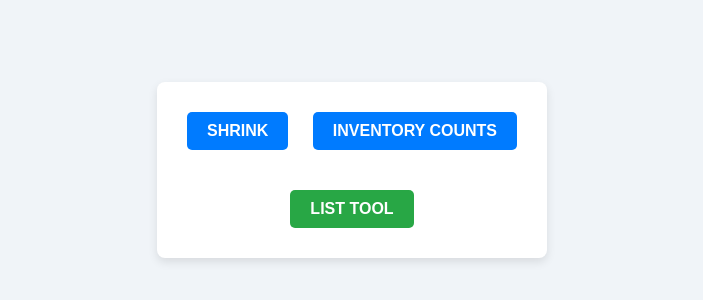
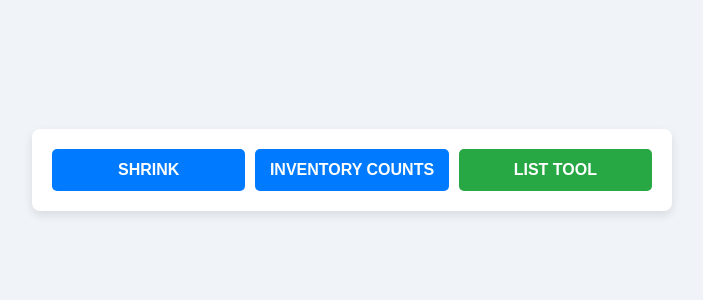
Before and after one commit to KarshBa/HGC_USER_DASH, a plain HTML site: page index.html in a window 1280 px wide. Shown: the part 230-530 px from the top of the page, without its empty margins (288-991 px from the left). Drawn offline with Linux system fonts and the light colour scheme.

Commit message:
Update index.html

```diff
--- a/index.html
+++ b/index.html
@@ -1,8 +1,8 @@
 <!DOCTYPE html>
 <html lang="en">
 <head>
-    <meta charset="UTF-8">
-    <meta name="viewport" content="width=device-width, initial-scale=1.0">
+  <meta charset="UTF-8"/>
+  <meta name="viewport" content="width=device-width, initial-scale=1.0"/>
   <title>Shrink and Inventory</title>
   <style>
     body {
@@ -16,17 +16,22 @@
     }
 
     .dashboard {
-            text-align: center;
+      display: grid;
+      grid-template-columns: repeat(3, 1fr);
+      gap: 10px;
+      background: white;
       padding: 20px;
-            background: white;
       border-radius: 8px;
       box-shadow: 0 4px 10px rgba(0, 0, 0, 0.1);
+      width: 100%;
+      max-width: 600px;
     }
 
     .button {
-            display: inline-block;
-            margin: 10px;
-            padding: 10px 20px;
+      display: block;
+      width: 100%;
+      padding: 12px 0;
+      text-align: center;
       text-decoration: none;
       color: white;
       background-color: #007bff;
@@ -34,7 +39,6 @@
       border-radius: 5px;
       transition: background-color 0.3s ease;
     }
-
     .button:hover {
       background-color: #0056b3;
     }
@@ -53,11 +57,7 @@
   <div class="dashboard">
     <a href="https://inventory-app-bxr3.onrender.com/user.html" class="button">SHRINK</a>
     <a href="https://inventory-counts.onrender.com/user.html" class="button">INVENTORY COUNTS</a>
-
-    <!-- List Tool button -->
-    <div style="margin-top: 20px;">
     <a href="https://inventory-counts.onrender.com/simplelist.html" class="button green">LIST TOOL</a>
-    </div>
   </div>
 
 </body>
```
Lines whose indentation alone changed are shown as unchanged.
